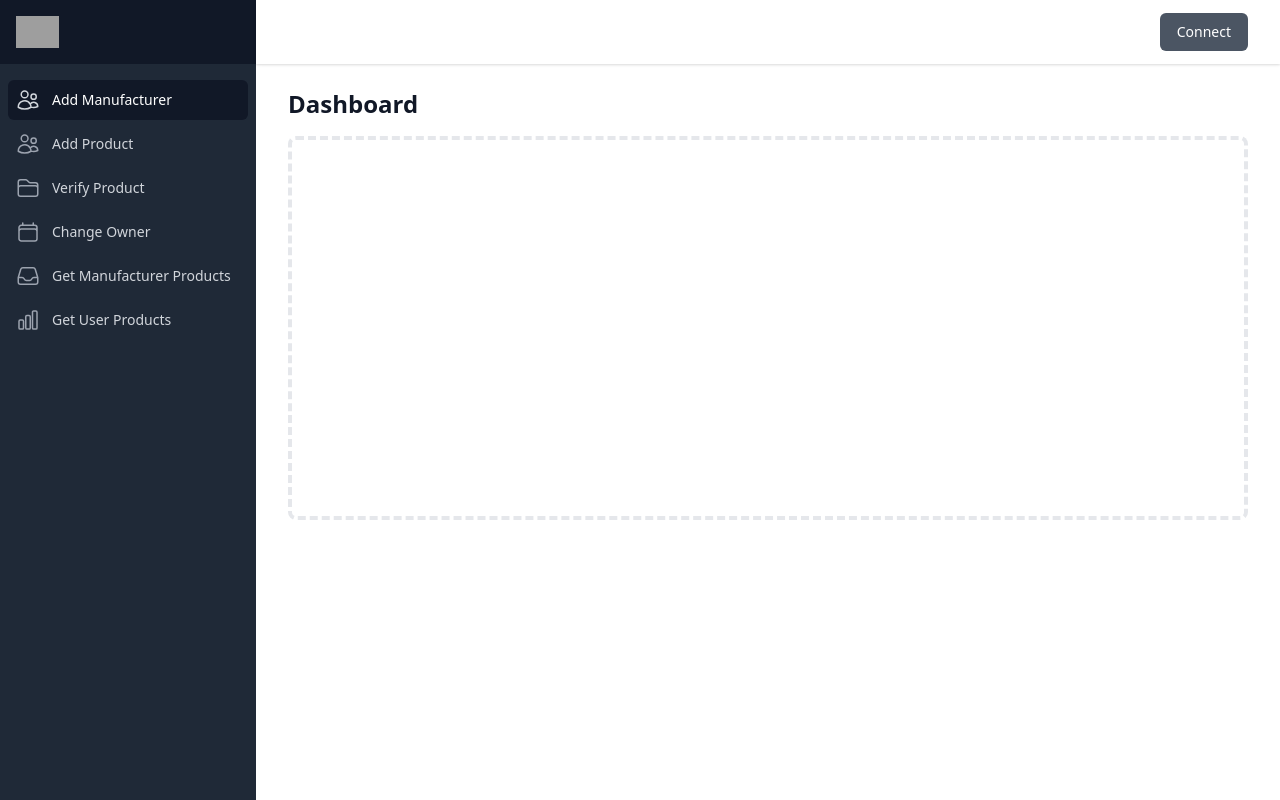
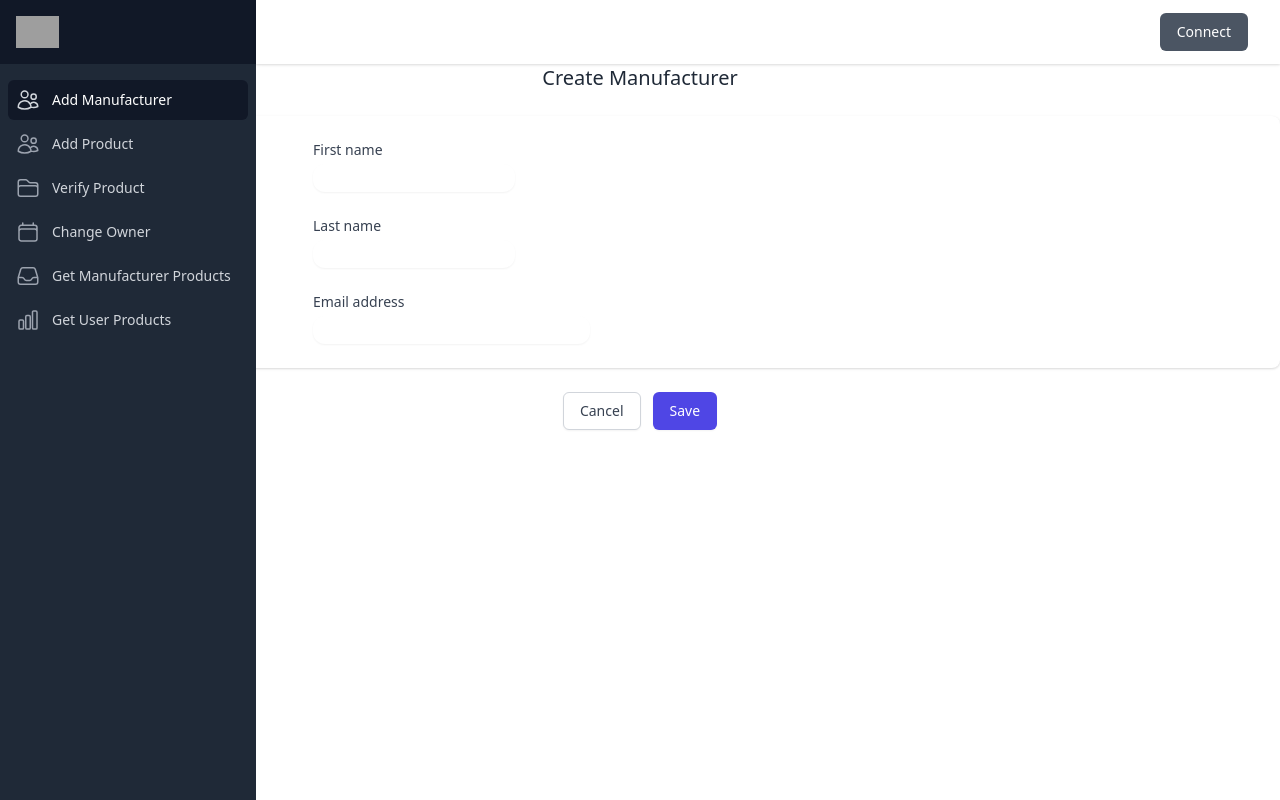
Before and after one commit to BahadurAliShah/Fake-Product-Identification-System, a React (Create React App) app: page / in a window 1280 px wide. Built offline with nearby package versions, Linux system fonts and the light colour scheme; grey boxes are pictures that could not be loaded.

Commit message:
createManufacturer added

```diff
--- a/package.json
+++ b/package.json
@@ -23,7 +23,7 @@
     "web3": "^1.8.1"
   },
   "scripts": {
-    "start": "npm run watch:css && react-scripts start",
+    "start": "react-scripts start",
     "build": "npm run watch:css && react-scripts build",
     "test": "react-scripts test",
     "eject": "react-scripts eject",
--- /dev/null
+++ b/src/Components/createManufecturer.js
@@ -0,0 +1,103 @@
+import {Fragment, useState} from 'react'
+import {SaveWEB3} from "../Redux/Actions/web3Actions";
+import Web3 from "web3";
+import {useDispatch, useSelector} from "react-redux";
+
+export default function CreateManufacturer () {
+    const dispatch = useDispatch()
+    const web3 = useSelector(state => state.web3)
+    const [manufacturer, setManufacturer] = useState({
+        name: '',
+        address: '',
+        phone: '',
+        email: ''
+    })
+
+    const {name, address, phone, email} = manufacturer
+
+    const onChange = e => setManufacturer({...manufacturer, [e.target.name]: e.target.value})
+
+    const onSubmit = async e => {
+        e.preventDefault()
+        const accounts = await web3.eth.getAccounts()
+        console.log(accounts)
+        const web3 = new Web3(window.web3.currentProvider)
+        //declaring abi
+        const abi = []
+        const contract = new web3.eth.Contract(abi, address)
+        await contract.methods.createManufacturer(name, address, phone, email).send({from: accounts[0]})
+    }
+
+    return (
+        <form className="space-y-6" action="#" method="POST">
+        <div>
+            <label htmlFor="name" className="block flex justify-center text-xl font-medium text-gray-800">Create Manufacturer</label>
+        </div>
+
+      <div className="bg-white px-4 py-5 flex items-center justify-center shadow sm:rounded-lg sm:p-6">
+        <div className="md:grid md:grid-cols-3 md:gap-6">
+
+          <div className="mt-5 md:col-span-2 md:mt-0">
+            <div className="grid grid-cols-6 gap-6">
+              <div className="col-span-6 sm:col-span-3">
+                <label htmlFor="first-name" className="block text-sm font-medium text-gray-700">
+                  First name
+                </label>
+                <input
+                  type="text"
+                  name="first-name"
+                  id="first-name"
+                  autoComplete="given-name"
+                  className="mt-1 block w-full rounded-xl h-7 border-blue-300 shadow-sm focus:border-indigo-500 focus:ring-indigo-500 sm:text-sm"
+                />
+              </div>
+                <br></br>
+              <div className="col-span-6 sm:col-span-3">
+                <label htmlFor="last-name" className="block text-sm font-medium text-gray-700">
+                  Last name
+                </label>
+                <input
+                  type="text"
+                  name="last-name"
+                  id="last-name"
+                  autoComplete="family-name"
+                  className="mt-1 block w-full rounded-xl h-7 border-gray-300 shadow-sm focus:border-indigo-500 focus:ring-indigo-500 sm:text-sm"
+                />
+              </div>
+
+              <div className="col-span-6 sm:col-span-4">
+                <label htmlFor="email-address" className="block text-sm font-medium text-gray-700">
+                  Email address
+                </label>
+                <input
+                  type="text"
+                  name="email-address"
+                  id="email-address"
+                  autoComplete="email"
+                  className="mt-1 block w-full rounded-xl h-7 border-gray-300 shadow-sm focus:border-indigo-500 focus:ring-indigo-500 sm:text-sm"
+                />
+              </div>
+            </div>
+          </div>
+        </div>
+      </div>
+
+
+
+      <div className="flex justify-center">
+        <button
+          type="button"
+          className="rounded-md border border-gray-300 bg-white py-2 px-4 text-sm font-medium text-gray-700 shadow-sm hover:bg-gray-50 focus:outline-none focus:ring-2 focus:ring-indigo-500 focus:ring-offset-2"
+        >
+          Cancel
+        </button>
+        <button
+          type="submit"
+          className="ml-3 inline-flex justify-center rounded-md border border-transparent bg-indigo-600 py-2 px-4 text-sm font-medium text-white shadow-sm hover:bg-indigo-700 focus:outline-none focus:ring-2 focus:ring-indigo-500 focus:ring-offset-2"
+        >
+          Save
+        </button>
+      </div>
+    </form>
+    )
+}
--- a/src/Components/verticalNavigation.js
+++ b/src/Components/verticalNavigation.js
@@ -221,20 +221,7 @@ export default function VerticalNavigation() {
                         </div>
                     </div>
 
-                    <main className="flex-1">
-                        <div className="py-6">
-                            <div className="mx-auto max-w-7xl px-4 sm:px-6 md:px-8">
-                                <h1 className="text-2xl font-semibold text-gray-900">Dashboard</h1>
-                            </div>
-                            <div className="mx-auto max-w-7xl px-4 sm:px-6 md:px-8">
-                                {/* Replace with your content */}
-                                <div className="py-4">
-                                    <div className="h-96 rounded-lg border-4 border-dashed border-gray-200"/>
-                                </div>
-                                {/* /End replace */}
-                            </div>
-                        </div>
-                    </main>
+
                 </div>
             </div>
         </>
--- a/src/pages/Admin.js
+++ b/src/pages/Admin.js
@@ -1,9 +1,12 @@
 import VerticalNavigation from "../Components/verticalNavigation";
+import CreateManufecturer from "../Components/createManufecturer";
 
 export default function Admin() {
     return (
         <div>
-            <VerticalNavigation/>
+            <VerticalNavigation />
+            <CreateManufecturer/>
+
         </div>
     );
 }
```
